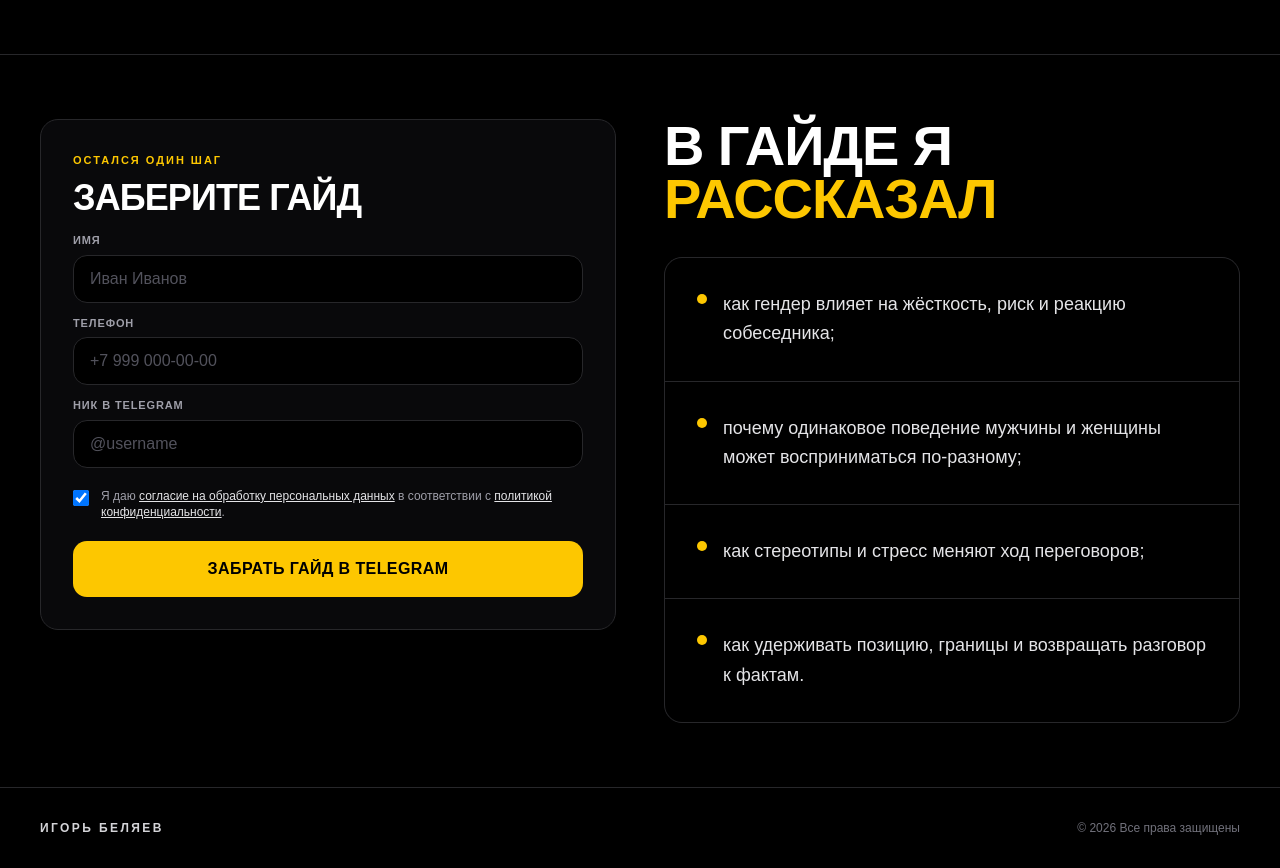
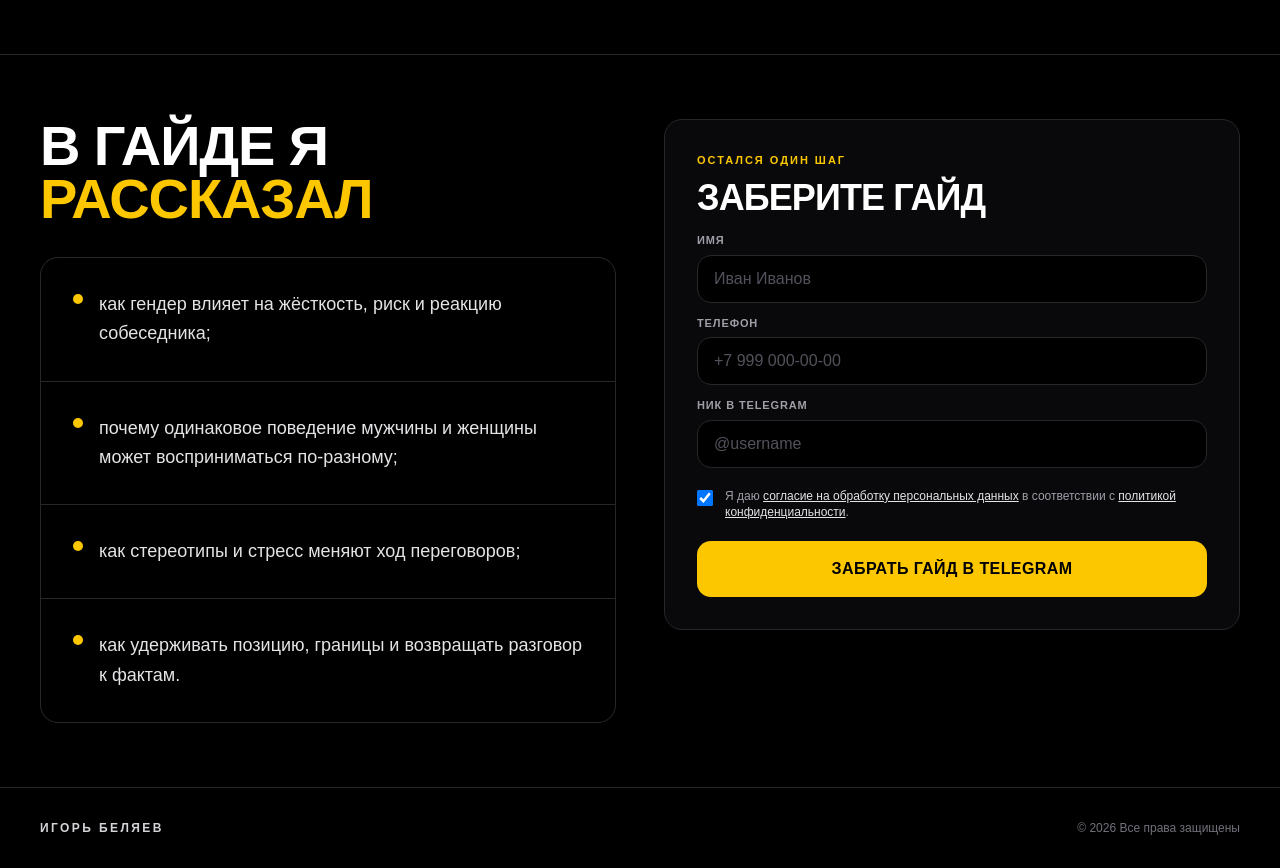
Before and after one commit to egorundr/igor-belyaev, a Next.js app: page / in a window 1280 px wide. Shown: the part 659-1527 px from the top of the page. Built offline with nearby package versions, Linux system fonts and the light colour scheme.

Commit message:
feat: re-add CaptureForm component in page layout\n\nReintroduced the CaptureForm component to the page layout.

```diff
--- a/app/page.tsx
+++ b/app/page.tsx
@@ -70,10 +70,6 @@ export default function Page() {
         className="grid scroll-mt-6 grid-cols-1 gap-8 border-t border-zinc-800 px-5 py-12 md:px-10 md:py-16 lg:grid-cols-2 lg:gap-12"
       >
         <div>
-          <CaptureForm />
-        </div>
-
-        <div>
           <h2 className="text-balance text-[clamp(2rem,5vw,3.5rem)] font-black uppercase leading-[0.95] tracking-[-0.02em]">
             В гайде я <span className="text-yellow-400">рассказал</span>
           </h2>
@@ -86,6 +82,10 @@ export default function Page() {
             ))}
           </ul>
         </div>
+
+        <div>
+          <CaptureForm />
+        </div>
       </section>
 
       {/* Footer */}
```
